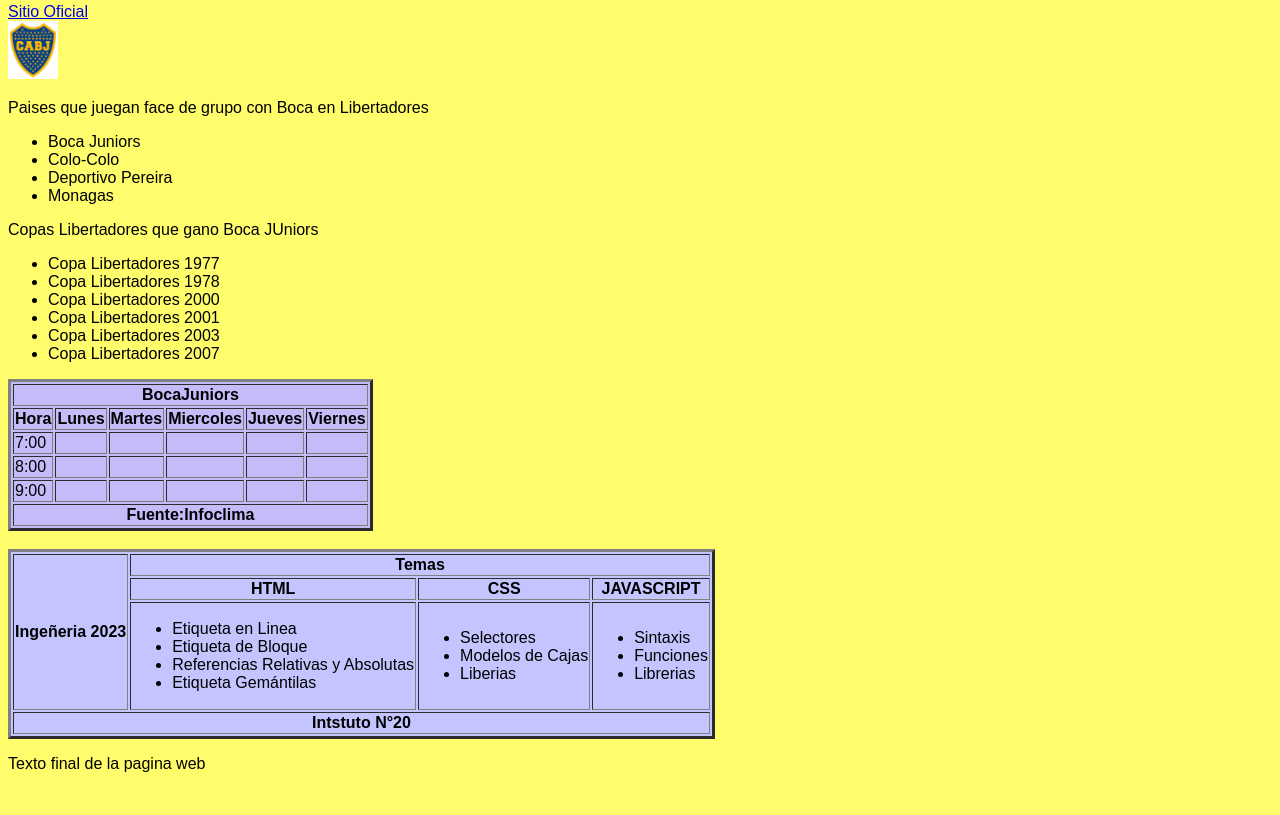
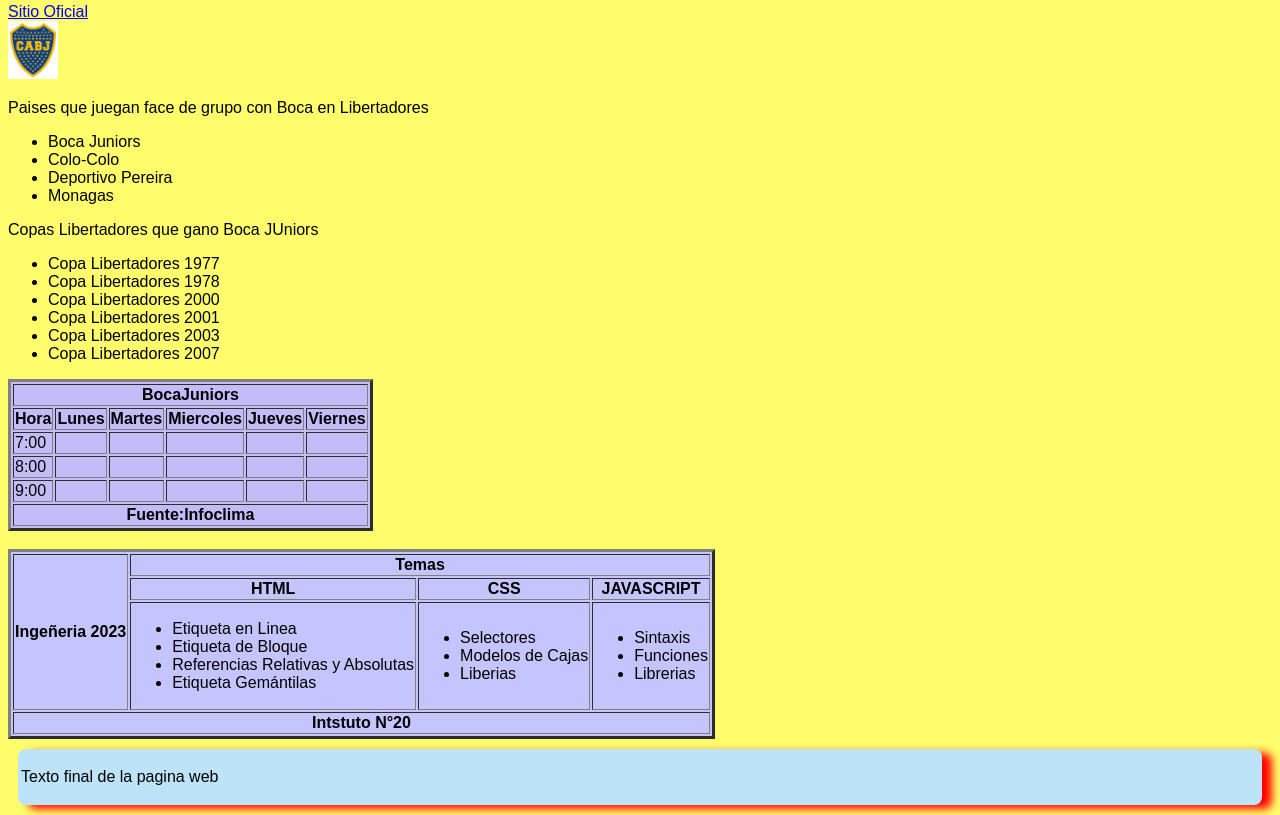
Before and after one commit to Gonza-Acu/TareaPrimerWeb-, a plain HTML site: page index.html in a window 1280 px wide. Shown: the part 653-1468 px from the top of the page. Before the commit the page ends 1442 px from the top, so only its background shows below. Drawn offline with Linux system fonts and the light colour scheme.

Commit message:
colores de texto fin

```diff
--- a/css/styles.css
+++ b/css/styles.css
@@ -10,3 +10,10 @@ background-color: rgb(255, 253, 107);
 font-family: Arial, sans-serif;
 }
 h2{color: blue;}
+#PieDePagina{
+    box-shadow: 10px 4px 8px rgb(255, 0, 0);
+    padding: 3px;
+    margin: 10px;
+    background-color: rgb(188, 227, 248);
+    border-radius: 8px;
+}
```
